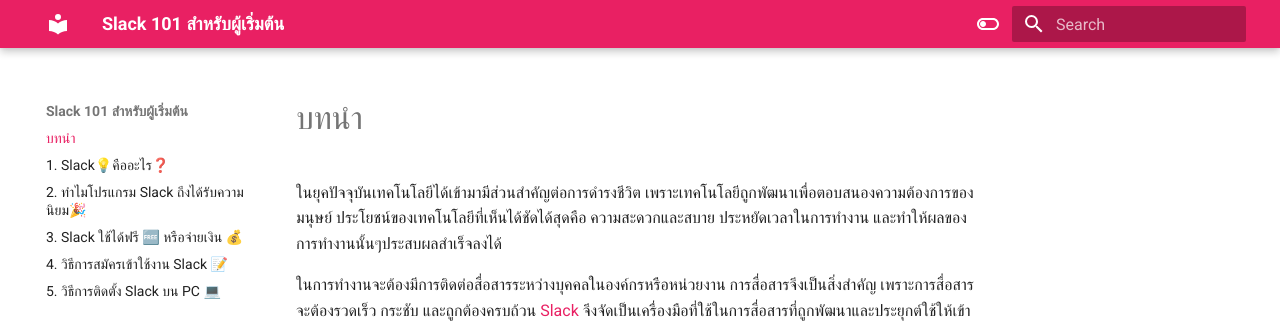
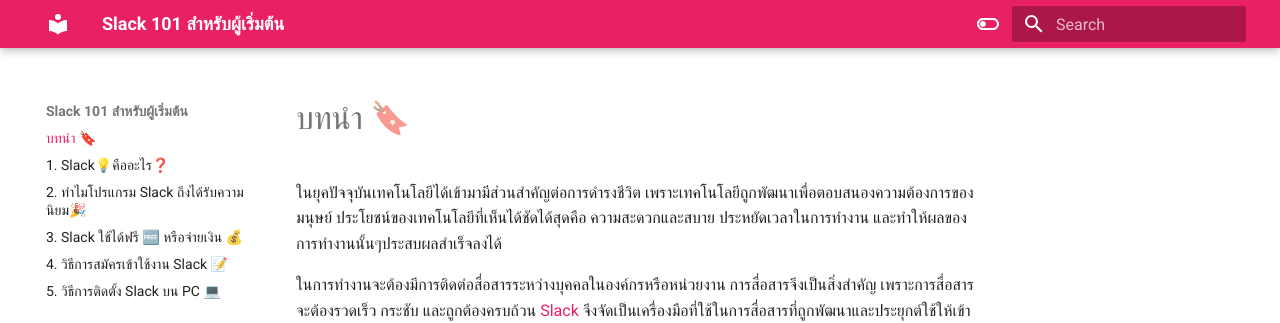
Before and after one commit to luckkrit/slack101, an MkDocs documentation site: the page built from docs/index.md, in a window 1280 px wide. Shown: the top 323 px of the page. Built offline with MkDocs 1.6.1 and Material for MkDocs 9.7.7, drawn with Linux system fonts in a browser that asks for light colours.

Commit message:
vault backup: 2022-12-28 10:28:59

```diff
--- a/docs/index.md
+++ b/docs/index.md
@@ -1,4 +1,4 @@
-# บทนำ
+# บทนำ 🔖
 
 ในยุคปัจจุบันเทคโนโลยีได้เข้ามามีส่วนสำคัญต่อการดำรงชีวิต เพราะเทคโนโลยีถูกพัฒนาเพื่อตอบสนองความต้องการของมนุษย์ ประโยชน์ของเทคโนโลยีที่เห็นได้ชัดได้สุดคือ ความสะดวกและสบาย ประหยัดเวลาในการทำงาน และทำให้ผลของการทำงานนั้นๆประสบผลสำเร็จลงได้
 
```
